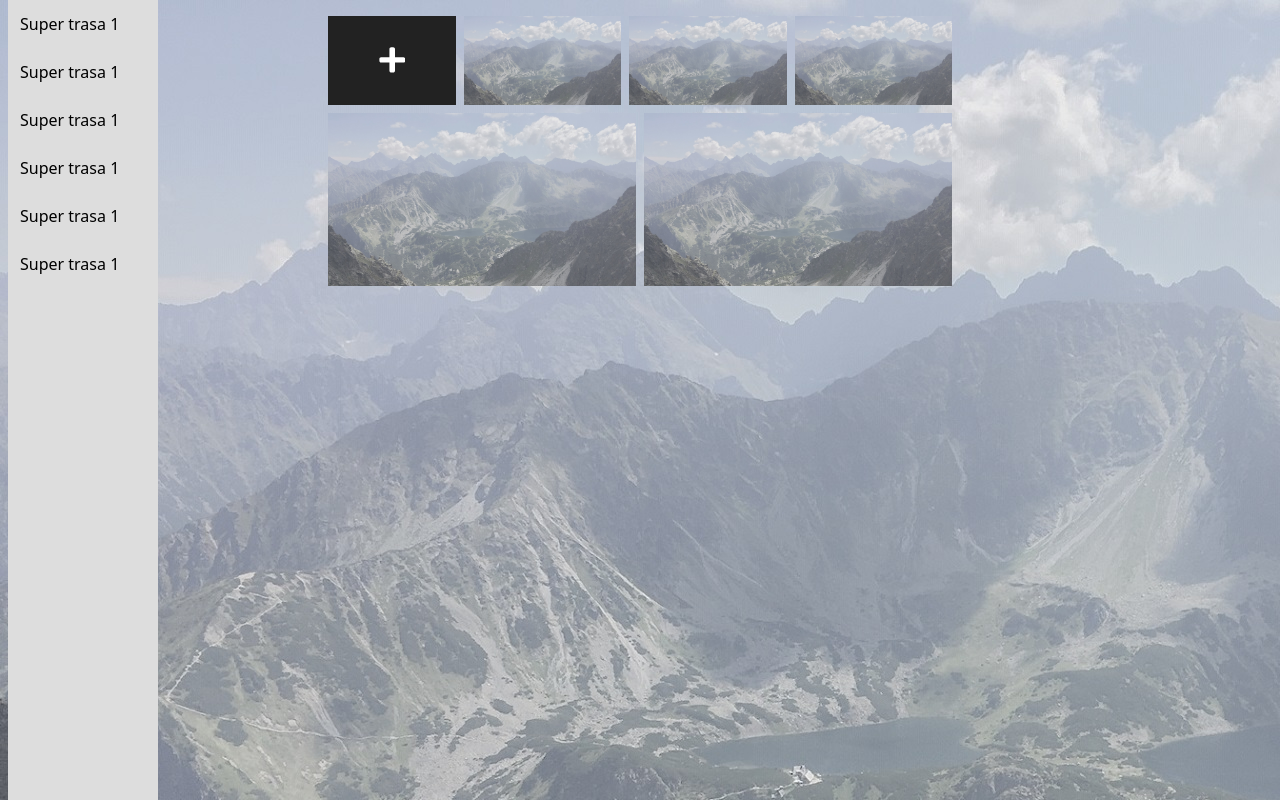
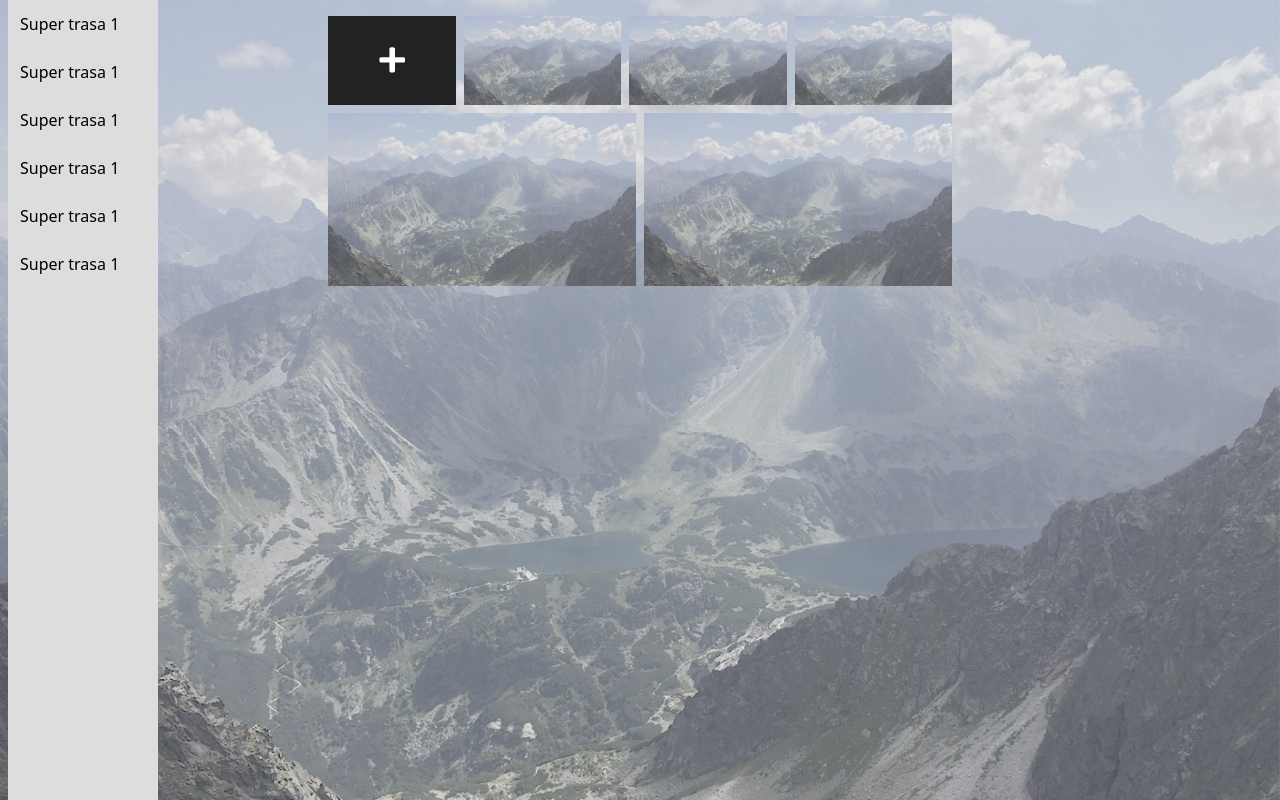
Before and after one commit to mnahajowski/GoronatorProject, a Flask app: page /routes/1/documentation in a window 1280 px wide. Run offline with Flask 2, Linux system fonts and the light colour scheme; some libraries are stand-ins or nearby versions.

Commit message:
fix background

```diff
--- a/frontend/static/styles/mainStyles.css
+++ b/frontend/static/styles/mainStyles.css
@@ -1,5 +1,9 @@
-body {
-    background-image: url("/static/images/background.jpg");
-    height: 100%;
-    background-size: auto;
+#background {
+    position: fixed;
+    top: 0;
+    left: 0;
+    width: 100vw;
+    height: 100vh;
+    object-fit: cover;
+    z-index: -1000;
 }
--- a/frontend/templates/base.html
+++ b/frontend/templates/base.html
@@ -16,6 +16,7 @@
     <title>{% block title %}{% endblock %}</title>
 </head>
 <body>
+<img id="background" src="/static/images/background.jpg">
 <script src="https://unpkg.com/leaflet@1.7.1/dist/leaflet.js"
         integrity="sha512-XQoYMqMTK8LvdxXYG3nZ448hOEQiglfqkJs1NOQV44cWnUrBc8PkAOcXy20w0vlaXaVUearIOBhiXZ5V3ynxwA=="
         crossorigin=""></script>
```
